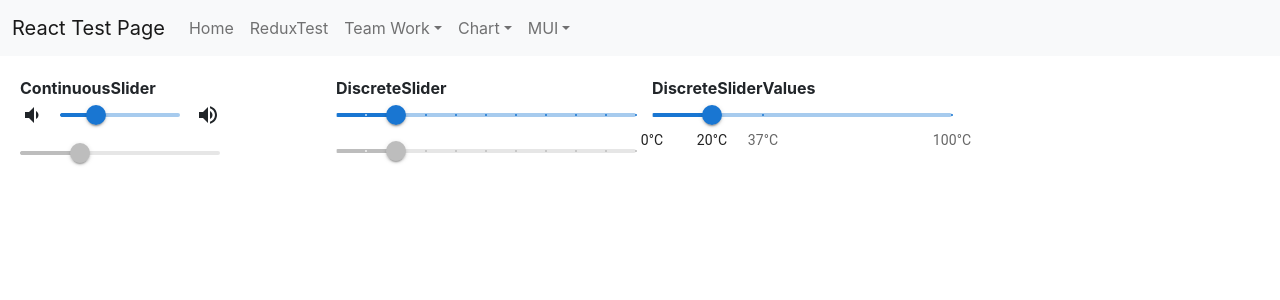
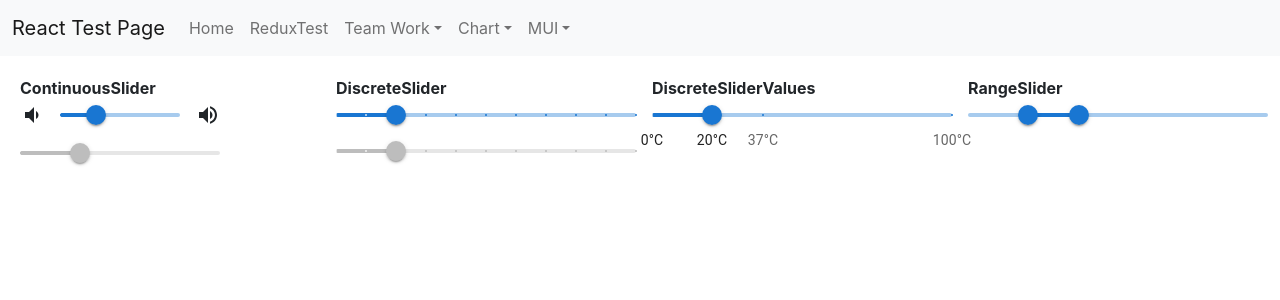
Before and after one commit to jinseok1306/React-Test, a React (Create React App) app in the folder ReactProject/client_app/: page /MUI/SliderPage in a window 1280 px wide. Shown: the top 300 px of the page. Built offline with nearby package versions, Linux system fonts and the light colour scheme.

Commit message:
MUI RagerSlider 테스트 완료

```diff
--- /dev/null
+++ b/ReactProject/client_app/src/components/Slider/RangeSlider.tsx
@@ -0,0 +1,27 @@
+import * as React from 'react';
+import Box from '@mui/material/Box';
+import Slider from '@mui/material/Slider';
+
+function valuetext(value: number) {
+    return `${value}°C`;
+}
+
+export default function RangeSlider() {
+    const [value, setValue] = React.useState<number[]>([20, 37]);
+
+    const handleChange = (event: Event, newValue: number | number[]) => {
+        setValue(newValue as number[]);
+    };
+
+    return (
+        <Box sx={{ width: 300 }}>
+            <Slider
+                getAriaLabel={() => 'Temperature range'}
+                value={value}
+                onChange={handleChange}
+                valueLabelDisplay="auto"
+                getAriaValueText={valuetext}
+            />
+        </Box>
+    );
+}
--- a/ReactProject/client_app/src/pages/MUI/SliderPage.tsx
+++ b/ReactProject/client_app/src/pages/MUI/SliderPage.tsx
@@ -4,6 +4,7 @@ import Grid from '@mui/material/Grid';
 import ContinuousSlider from '../../components/Slider/ContinuousSlider';
 import DiscreteSlider from '../../components/Slider/DiscreteSlider';
 import DiscreteSliderValues from '../../components/Slider/DiscreteSliderValues';
+import RangeSlider from '../../components/Slider/RangeSlider';
 
 const SliderPage = () => {
     return (
@@ -23,6 +24,10 @@ const SliderPage = () => {
                         <b>DiscreteSliderValues</b>
                         <DiscreteSliderValues />
                     </Grid>
+                    <Grid item xs={3}>
+                        <b>RangeSlider</b>
+                        <RangeSlider />
+                    </Grid>
                 </Grid>
             </div>
         </div>
```
Also changed, not shown: 1 other file (tests, documents, lock files or other folders).
